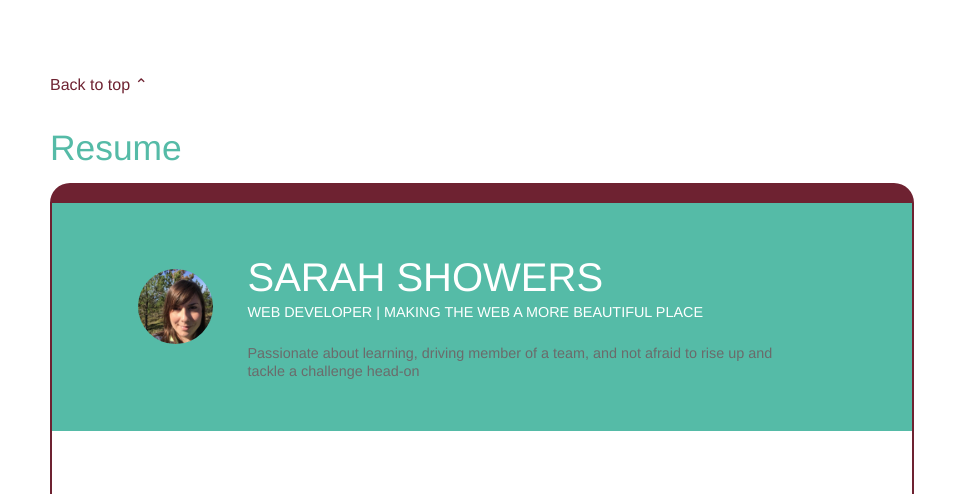
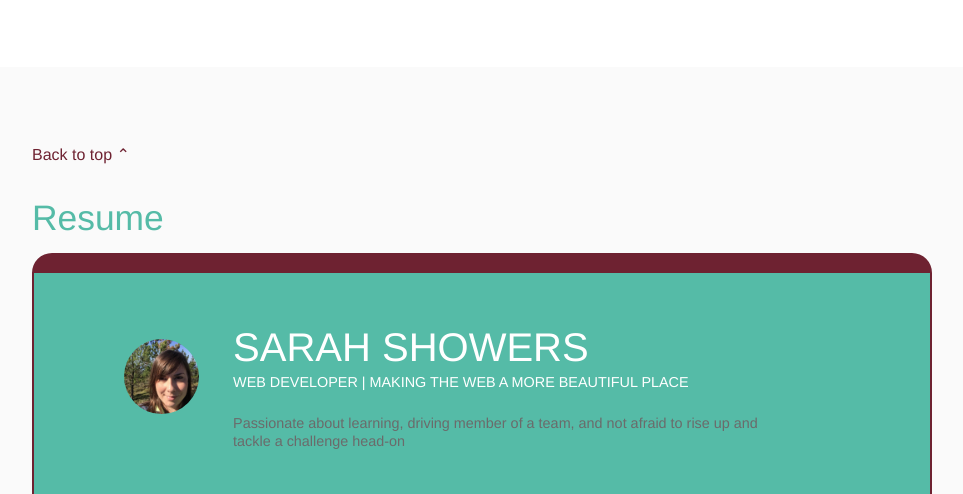
Before and after one commit to sarahlshowers/sarahlshowers2.0, a website: page app/index.html in a window 1280 px wide. Shown: the part 627-1121 px from the top of the page, without its empty margins (158-1121 px from the left). Drawn offline with nearby package versions, Linux system fonts and the light colour scheme.

Commit message:
background tile and correcting residual layout issues

```diff
--- a/app/index.html
+++ b/app/index.html
@@ -27,8 +27,10 @@
     <p class="intro">Last year, 2015 was the year I struck out in the world as a Web Developer - You can see some of my most recent work in my <a href="#portfolio">portfolio</a>.</p>
   </div></a>
 
-  <div class="secondary-content">
+  <div class="secondary-content resume">
     <a id="resume"></a>
+
+    <div class="section-content-margin">
       <h5><a href="#top">Back to top &#8963;</a></h5>
 
       <h2>Resume</h2>
@@ -191,6 +193,8 @@
 
         <p>The best place to get an in depth run down of what I've been doing careerwise is to hop over to my <a target="_blank" href="https://linkedin.com/in/sarahlshowers" class="icons">LinkedIn</a> profile.</p>
       </div>
+    </div>
+
   </div><!-- End resume content -->
 
   <div class="secondary-content portfolio">
--- a/app/scss/color-palatte.scss
+++ b/app/scss/color-palatte.scss
@@ -25,3 +25,5 @@ GREYS
 $dark-grey: rgba(107, 107, 107, 1);
 $medium-grey: rgba(155, 155, 155, 1);
 $light-grey: rgba(211, 211, 211, 1);
+
+$background-grey: #fafafa;
--- a/app/scss/homepage.scss
+++ b/app/scss/homepage.scss
@@ -8,22 +8,27 @@ LAYOUT STYLES
 
 .primary-content,
 .secondary-content {
-	margin: auto;
-	max-width: 960px;
 	padding-bottom: 70px;
 }
 
 .primary-content {
+	max-width: 960px;
+	margin: auto;
 	padding: 0 100px 50px 100px;
 	width: 70%;
 }
 
 .secondary-content {
-	padding-bottom: 70px;
+	padding: 70px 0;
+
+	&.resume {
+		background-color: $background-grey;
+	}
 }
 
-.resume {
-	border-radius: 10px;
+.section-content-margin {
+	margin: auto;
+	max-width: 1000px;
 }
 
 
--- a/app/scss/typography.scss
+++ b/app/scss/typography.scss
@@ -150,18 +150,6 @@ TYPOGRAPHY: RESUME
 .resume {
   color: white;
   text-align: left;
-
-  h2 {
-    position: relative;
-    top: 460px;
-    left: 30px;
-  }
-
-  p {
-    position: relative;
-    top: 410px;
-    left: 240px;
-  }
 }
 
 
```
Also changed, not shown: app/css/styles.css, 1 other file. Lines whose indentation alone changed are shown as unchanged.
